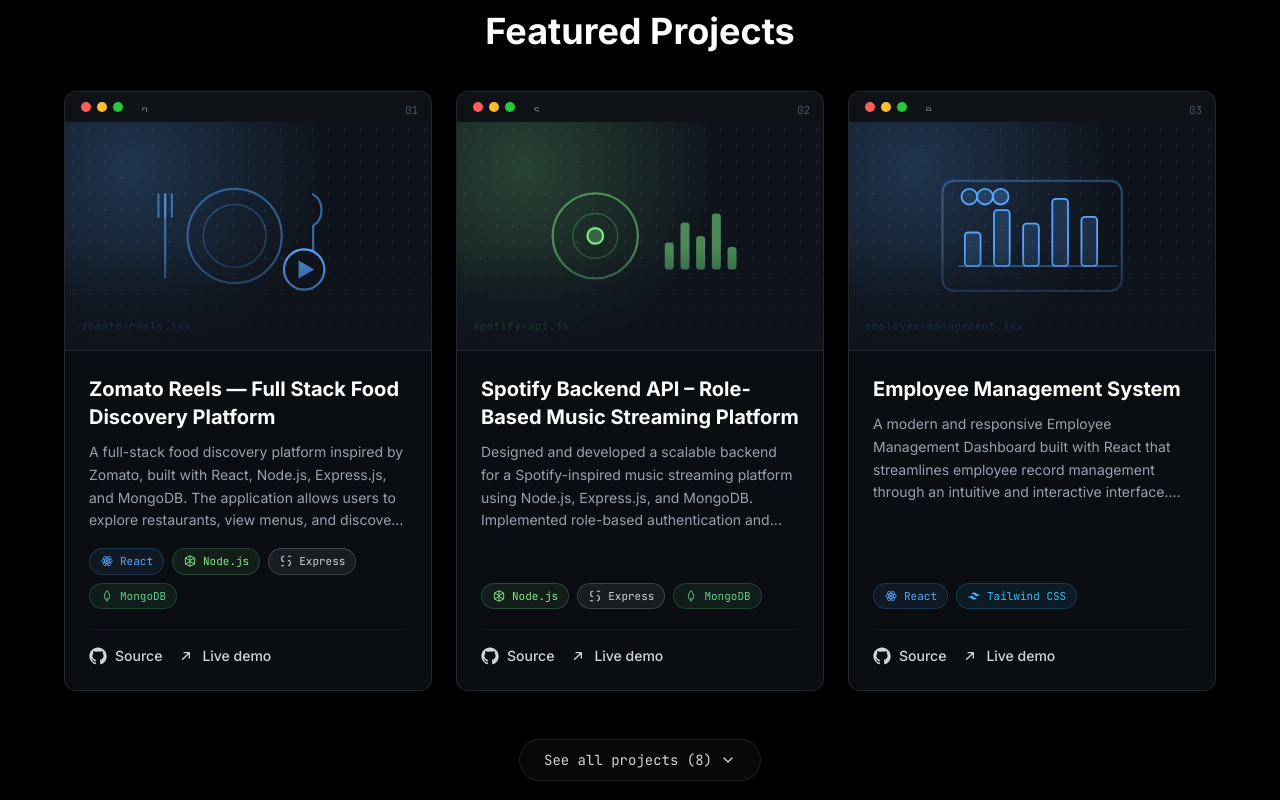
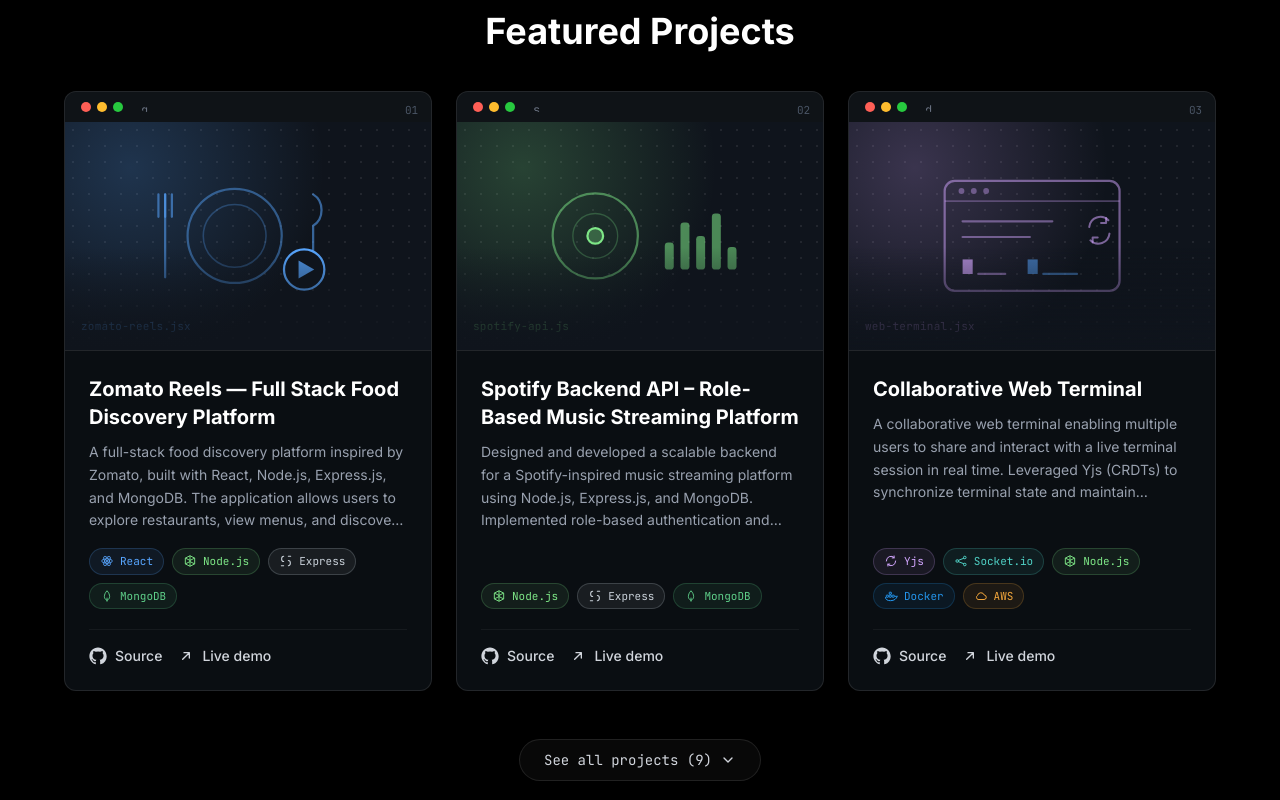
Before and after one commit to Srinivasvasam45/Portfolio, a React app: page / in a window 1280 px wide. Shown: the part 2240-3040 px from the top of the page. Built offline with nearby package versions, Linux system fonts and the light colour scheme; the HTML template or start-up script is replaced by a standard one.

Commit message:
projects updated

```diff
--- a/src/components/sections/Projects.jsx
+++ b/src/components/sections/Projects.jsx
@@ -85,6 +85,38 @@
     <rect x="4" y="4" width="16" height="16" rx="4" />
     <path d="M8 13.5a5 5 0 0 1 8-4" strokeLinecap="round" />
     <path d="M14.2 7l2 2.2-2 2" strokeLinecap="round" strokeLinejoin="round" />
+  </svg>
+);
+
+const DockerIcon = (props) => (
+  <svg viewBox="0 0 24 24" fill="none" stroke="currentColor" strokeWidth="1.7" width="14" height="14" {...props}>
+    <rect x="4" y="10.5" width="3.6" height="3.6" rx="0.6" />
+    <rect x="9" y="10.5" width="3.6" height="3.6" rx="0.6" />
+    <rect x="9" y="5.5" width="3.6" height="3.6" rx="0.6" />
+    <rect x="14" y="10.5" width="3.6" height="3.6" rx="0.6" />
+    <path d="M2.5 14.5c0 4 3.7 5.5 8.7 5.5 6.3 0 10.3-3 11.6-8-1.1.7-2.3.9-3.5.6" strokeLinecap="round" strokeLinejoin="round" />
+  </svg>
+);
+
+const CloudIcon = (props) => (
+  <svg viewBox="0 0 24 24" fill="none" stroke="currentColor" strokeWidth="1.7" width="14" height="14" {...props}>
+    <path d="M7 18h10.2a3.8 3.8 0 0 0 .4-7.58A6 6 0 0 0 6.1 11.1 3.8 3.8 0 0 0 7 18Z" strokeLinejoin="round" />
+  </svg>
+);
+
+const SocketIcon = (props) => (
+  <svg viewBox="0 0 24 24" fill="none" stroke="currentColor" strokeWidth="1.7" width="14" height="14" {...props}>
+    <circle cx="5.5" cy="12" r="2.2" />
+    <circle cx="18.5" cy="6" r="2.2" />
+    <circle cx="18.5" cy="18" r="2.2" />
+    <path d="M7.5 10.9l9-3.5M7.5 13.1l9 3.5" strokeLinecap="round" />
+  </svg>
+);
+
+const SyncIcon = (props) => (
+  <svg viewBox="0 0 24 24" fill="none" stroke="currentColor" strokeWidth="1.7" width="14" height="14" {...props}>
+    <path d="M4 12a8 8 0 0 1 13.7-5.66M20 12a8 8 0 0 1-13.7 5.66" strokeLinecap="round" />
+    <path d="M17.3 3.4v3.3H14M6.7 20.6v-3.3H10" strokeLinecap="round" strokeLinejoin="round" />
   </svg>
 );
 
@@ -265,6 +297,28 @@
   </svg>
 );
 
+const TerminalIllustration = ({ color }) => (
+  <svg viewBox="0 0 200 130" className="h-[64%] w-auto" fill="none">
+    <rect x="22" y="16" width="156" height="98" rx="9" stroke={color} strokeOpacity="0.5" strokeWidth="2" />
+    <line x1="22" y1="34" x2="178" y2="34" stroke={color} strokeOpacity="0.3" strokeWidth="1.6" />
+    {[0, 1, 2].map((i) => (
+      <circle key={i} cx={37 + i * 11} cy="25" r="2.6" fill={color} fillOpacity="0.4" />
+    ))}
+    {/* two collaborators' cursors editing the same buffer, tied together
+        by a sync loop — stands in for the Yjs CRDT sync at the core of the project */}
+    <line x1="38" y1="52" x2="118" y2="52" stroke={color} strokeOpacity="0.45" strokeWidth="2" strokeLinecap="round" />
+    <line x1="38" y1="66" x2="98" y2="66" stroke={color} strokeOpacity="0.45" strokeWidth="2" strokeLinecap="round" />
+    <rect x="38" y="86" width="9" height="13" fill={color} fillOpacity="0.75" className="animate-blink" />
+    <line x1="52" y1="99" x2="76" y2="99" stroke={color} strokeOpacity="0.5" strokeWidth="2" strokeLinecap="round" />
+    <rect x="96" y="86" width="9" height="13" fill="#58a6ff" fillOpacity="0.6" />
+    <line x1="110" y1="99" x2="140" y2="99" stroke="#58a6ff" strokeOpacity="0.5" strokeWidth="2" strokeLinecap="round" />
+    <g transform="translate(160 60)" stroke={color} strokeOpacity="0.55" strokeWidth="1.8" fill="none">
+      <path d="M-9 -3a10 10 0 0 1 17-6M9 3a10 10 0 0 1-17 6" strokeLinecap="round" />
+      <path d="M6 -11v4.5h-4.5M-6 11v-4.5h4.5" strokeLinecap="round" strokeLinejoin="round" />
+    </g>
+  </svg>
+);
+
 /* file → illustration. Add an entry whenever a new project needs one;
    anything without a match just falls back to no illustration (tint only). */
 const ILLUSTRATIONS = {
@@ -276,6 +330,7 @@
   'zomato-reels.jsx': FoodReelsIllustration,
   'ai-interviewer.jsx': InterviewIllustration,
   'todo-redux.jsx': ReduxTodoIllustration,
+  'web-terminal.jsx': TerminalIllustration,
 };
 
 /* Map each tag string (as used in `projects` below) to an icon + brand-ish tint.
@@ -291,6 +346,10 @@
   mongodb: { label: 'MongoDB', icon: MongoIcon, color: '#5fd08a' },
   'redux toolkit': { label: 'Redux Toolkit', icon: ReduxIcon, color: '#764abc' },
   'openai api': { label: 'OpenAI API', icon: SparkleIcon, color: '#10a37f' },
+  docker: { label: 'Docker', icon: DockerIcon, color: '#2496ed' },
+  aws: { label: 'AWS', icon: CloudIcon, color: '#f5a83c' },
+  'socket.io': { label: 'Socket.io', icon: SocketIcon, color: '#4fd1c5' },
+  yjs: { label: 'Yjs', icon: SyncIcon, color: '#d3a6ff' },
 };
 
 const techMeta = (tag) =>
@@ -340,6 +399,17 @@
     featured: true,
   },
   {
+    file: 'web-terminal.jsx',
+    title: 'Collaborative Web Terminal',
+    description:
+      'A collaborative web terminal enabling multiple users to share and interact with a live terminal session in real time. Leveraged Yjs (CRDTs) to synchronize terminal state and maintain consistency across all connected clients without conflicts, paired with Socket.io for real-time, low-latency bidirectional communication between the server and connected clients. Terminal sessions are containerized with Docker to provide isolated, secure command execution environments, and the application is deployed and hosted on AWS with load balancing for reliable, scalable public access.',
+    tags: ['Yjs', 'Socket.io', 'Node.js', 'Docker', 'AWS'],
+    github: 'https://github.com/Srinivasvasam45/Docker_Aws',
+    live: 'http://docker-aws-829273482.ap-southeast-2.elb.amazonaws.com/',
+    image: null,
+    featured: true,
+  },
+  {
     file: 'employee-management.jsx',
     title: 'Employee Management System',
     description:
@@ -348,7 +418,7 @@
     github: 'https://github.com/Srinivasvasam45/Employee_Management_System',
     live: 'https://employee-management-system-pink-seven.vercel.app/',
     image: null,
-    featured: true,
+    featured: false,
   },
   {
     file: 'ai-interviewer.jsx',
```
